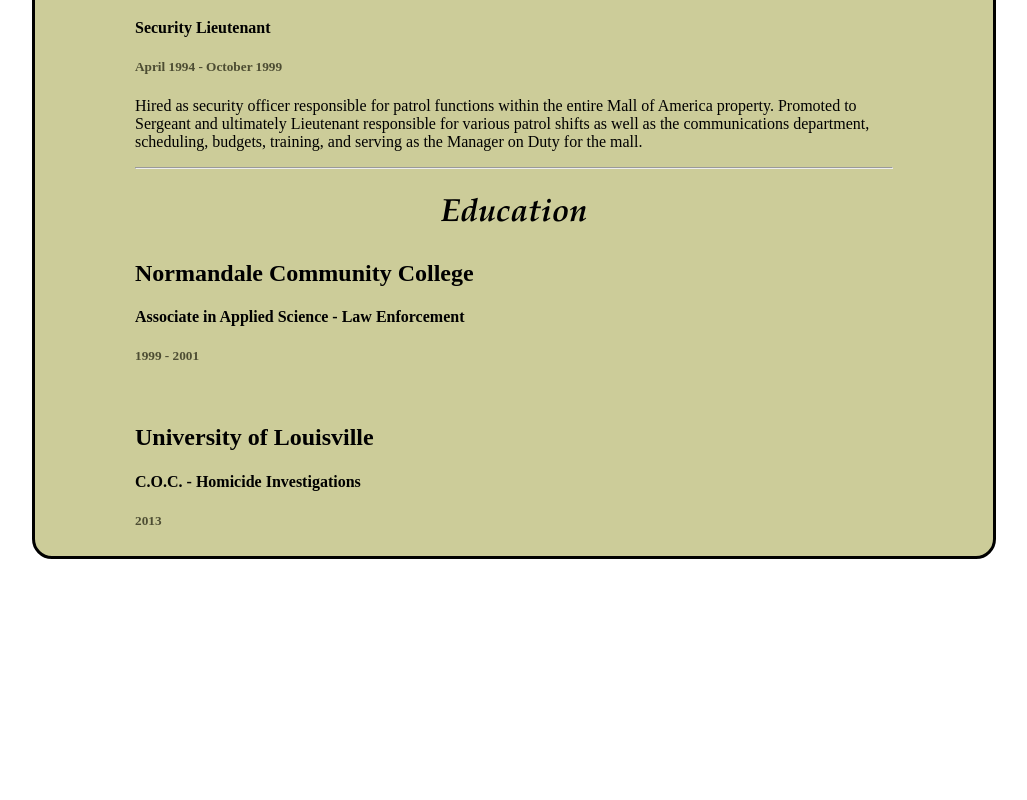
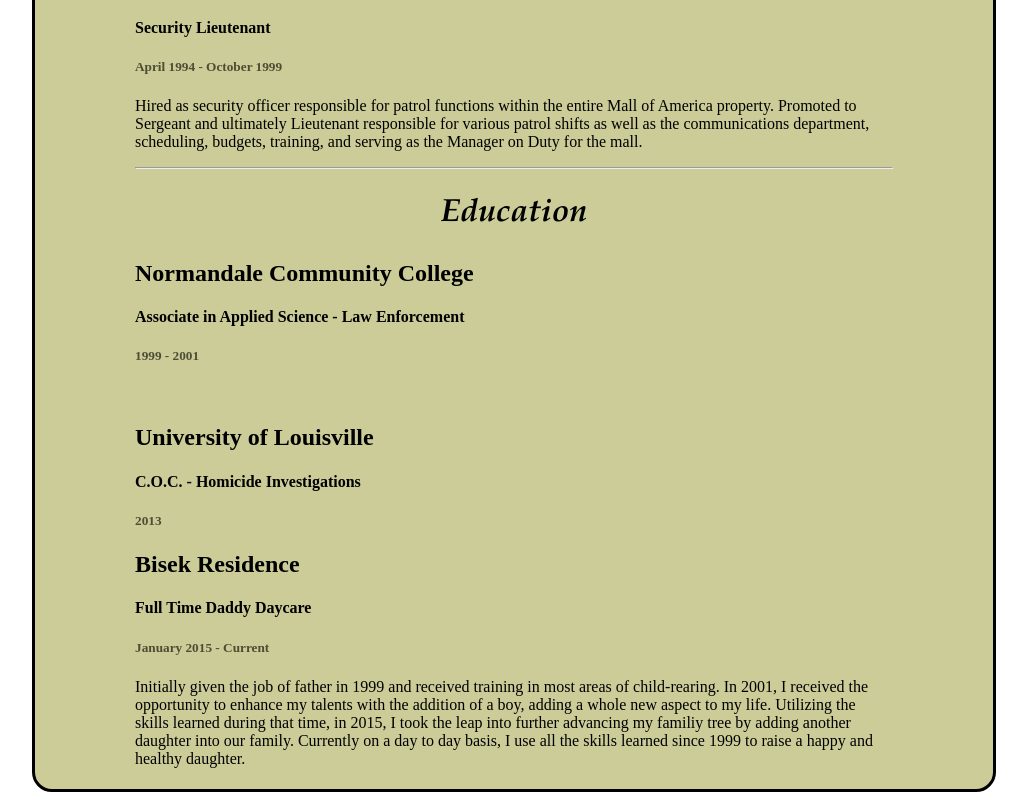
Before and after one commit to bradbisek/bradbisek.github.io, a plain HTML site: page index.html in a window 1280 px wide. Shown: the part 1654-2454 px from the top of the page, without its empty margins (126-1153 px from the left). Before the commit the page ends 2221 px from the top, so only its background shows below. Drawn offline with Linux system fonts and the light colour scheme.

Commit message:
Update index.html

```diff
--- a/index.html
+++ b/index.html
@@ -90,6 +90,13 @@
             <h4>C.O.C. - Homicide Investigations</h4>
             <h5>2013</h5>
       </div>
+    <!--all text below this is test code-->
+       <div class="job1">
+    <h2>Bisek Residence</h2>
+            <h4>Full Time Daddy Daycare</h4>
+            <h5>January 2015 - Current</h5>
+               <p>Initially given the job of father in 1999 and received training in most areas of child-rearing.  In 2001, I received the opportunity to enhance my talents with the addition of a boy, adding a whole new aspect to my life.  Utilizing the skills learned during that time, in 2015, I took the leap into further advancing my familiy tree by adding another daughter into our family.  Currently on a day to day basis, I use all the skills learned since 1999 to raise a happy and healthy daughter.</p>
+  </div>
 
 
     </div>
```
